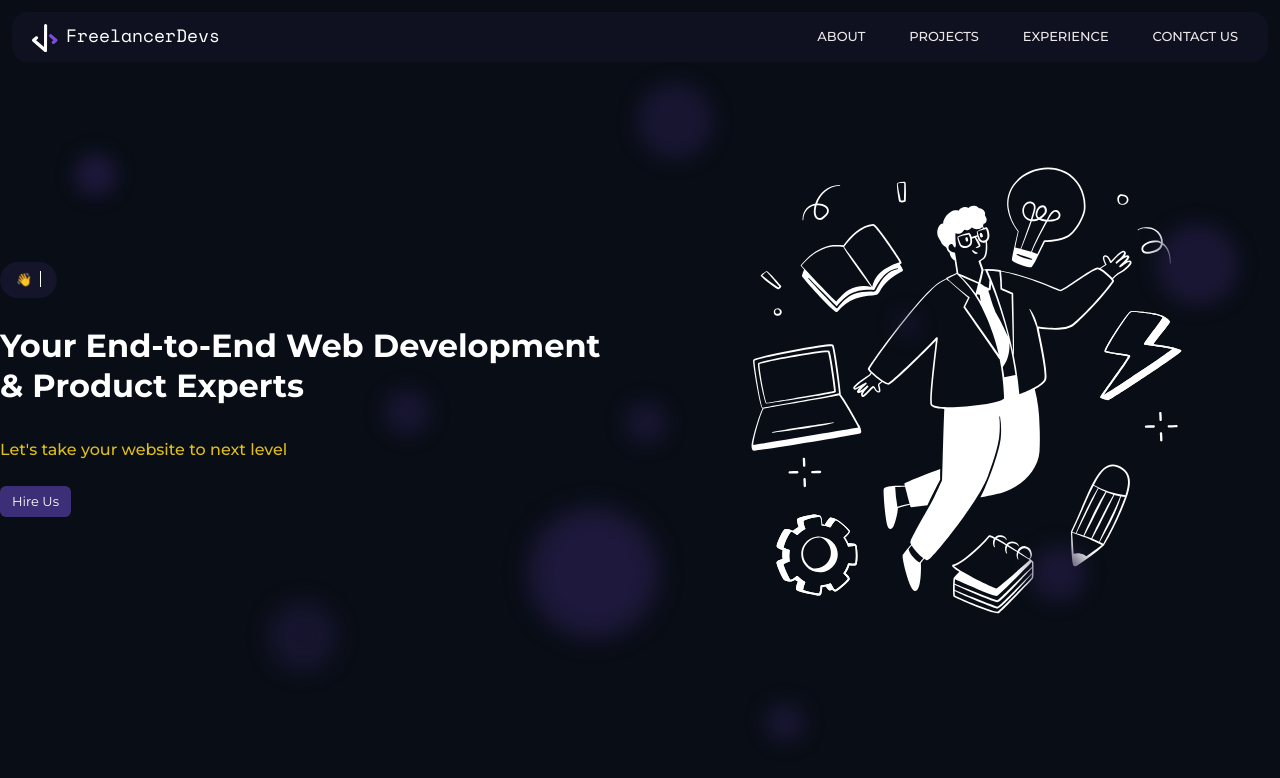
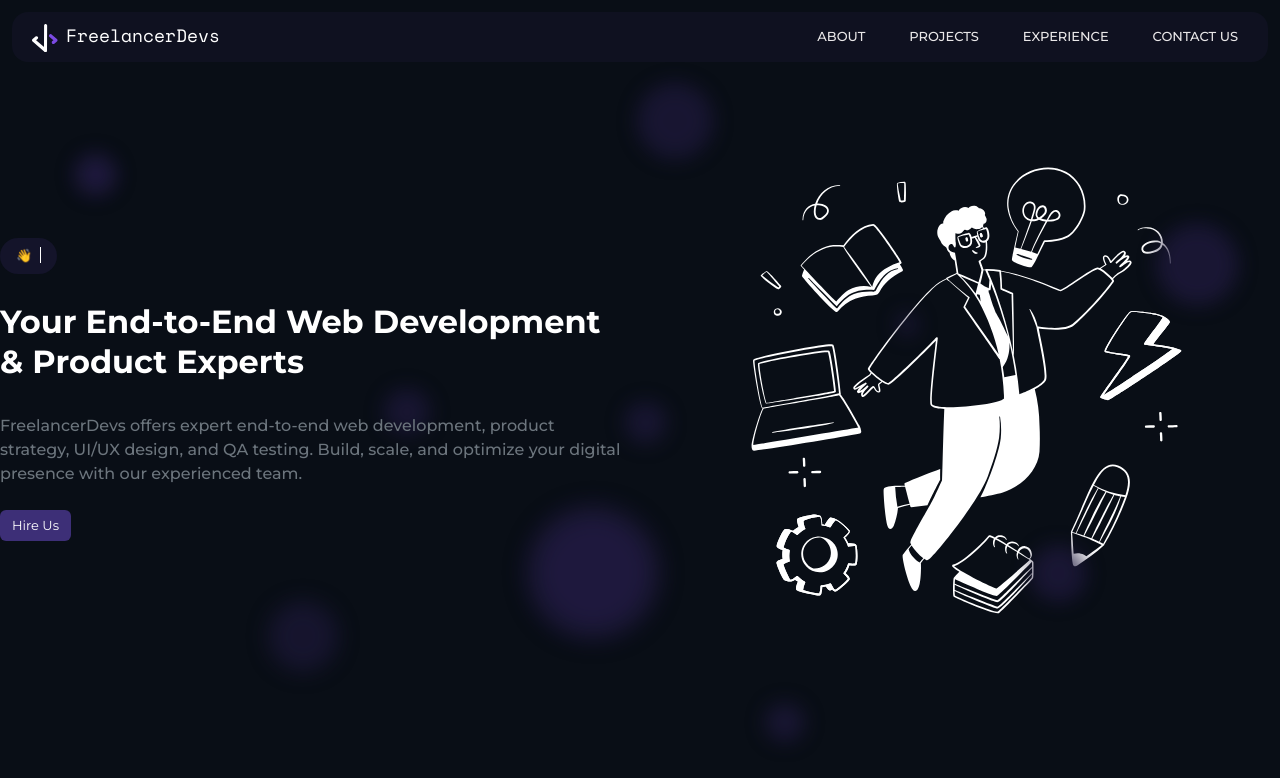
Before and after one commit to kajal-04/freelancerdevs, an Angular app: page / in a window 1280 px wide. Shown: the top 778 px of the page. Built offline with nearby package versions, Linux system fonts and the light colour scheme.

Commit message:
home page message update

```diff
--- a/src/app/home/home.component.html
+++ b/src/app/home/home.component.html
@@ -15,7 +15,7 @@
                     & Product Experts</p>
                 </div>
                 <div class="home-hire">
-                    <p class="fs-6 text-yellow mb-4">Let's take your website to next level</p>
+                    <p class="fs-6 text-secondary mb-4">FreelancerDevs offers expert end-to-end web development, product strategy, UI/UX design, and QA testing. Build, scale, and optimize your digital presence with our experienced team.</p>
                     <button class="btn btn-primary"><a href="#contact" class="text-decoration-none text-white">Hire Us</a></button>
                 </div>
             </div>
```
